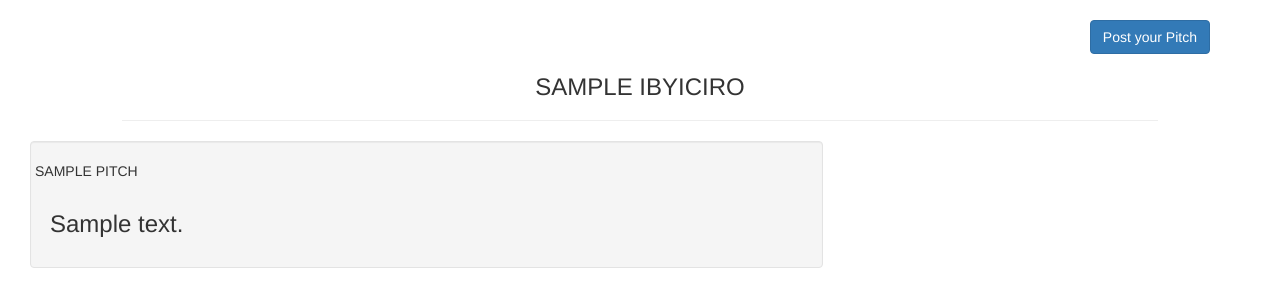
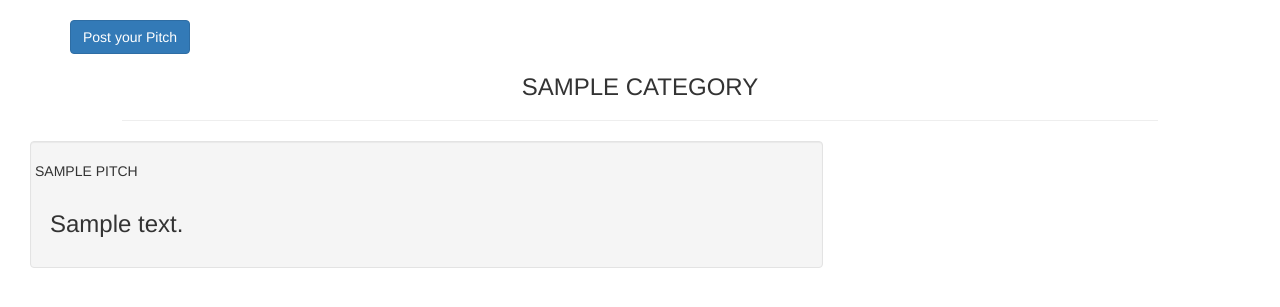
Before and after one commit to Belie06Loryn/One_-_Pitch, a Python web app: template app/templates/ibyiciro.html in a window 1280 px wide. Shown: the part 52-359 px from the top of the page. Run offline with Jinja, Linux system fonts and the light colour scheme; the template is opened without the code that fills it: most values are stand-ins (such as "Sample title", 1, 10 or a date in 2020); some libraries are stand-ins or nearby versions.

Commit message:
adding category

```diff
--- a/app/main/forms.py
+++ b/app/main/forms.py
@@ -17,5 +17,5 @@ class CommentForm(FlaskForm):
     vote=RadioField('default field arguments', choices=[('1', 'UpVote'), ('1', 'DownVote')])
 
 class CategoryForm(FlaskForm):
-    name = TextAreaField('Category')
+    type_cate = TextAreaField('Category')
     submit = SubmitField()
--- a/app/main/views.py
+++ b/app/main/views.py
@@ -18,9 +18,9 @@ def ibyiciro_bishya():
     form = CategoryForm()
 
     if form.validate_on_submit():
-        name = form.name.data
-        ibyiciro_bishya = Category(name=name)
-        ibyiciro_bishya.save_ikiciro()
+        type_cate = form.type_cate.data
+        ibyiciro_bishya = Category(type_cate=type_cate)
+        ibyiciro_bishya.ububiko()
 
         return redirect(url_for('.index'))
 
--- a/app/templates/ibyiciro.html
+++ b/app/templates/ibyiciro.html
@@ -3,12 +3,12 @@
 {% block content %}
 
     <div class="container">
-        <a class="btn btn-primary text-center text-danger" style="float:right;" href="{{url_for('main.nouveau_pitch',id=ibyiciro.id)}}"> Post your Pitch</a>
+        <a class="btn btn-primary text-center text-danger" style="float:left;" href="{{url_for('main.nouveau_pitch',id=ibyiciro.id)}}"> Post your Pitch</a>
     </div>
 
     <div class=" col-md-10 col-md-offset-1 col-sm-12">
 
-        <h3 class="text-center">{{ibyiciro.name|upper}}</h3>
+        <h3 class="text-center">{{category.name|upper}}</h3>
 
         <hr>
 
--- a/app/templates/index.html
+++ b/app/templates/index.html
@@ -20,7 +20,7 @@
 <br>
 <h3 class="add-category"><a class="btn btn-primary" href="/add/ibyiciro" style="background-color:#66a5a2; float:left;"><span aria-hidden="true"> ADD Category </span></a></h3>
 <br>
-<strong style="font-size: 20px;">{{ macro.displayCategoryList(ibyiciro) }} </strong>
+<strong style="font-size: 20px;">{{ macro.displayCategoryList(category) }} </strong>
 </div>
 
 
--- a/app/templates/macros.html
+++ b/app/templates/macros.html
@@ -1,7 +1,7 @@
 {% macro displayCategoryList(category_list) %}
     {% for category in category_list%}
         <div>
-          <a href="{{url_for('main.category',id=ibyiciro.id)}}"><p>{{ibyiciro.name|upper}}</p></a>
+          <a href="{{url_for('main.category',id=ibyiciro.id)}}"><p>{{category.name|upper}}</p></a>
         </div>
 
     {% endfor %}
```
